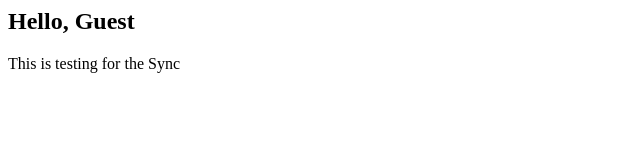
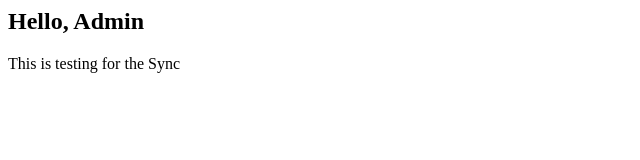
Before and after one commit to tswathikanth/myproject, a plain HTML site: page index.html in a window 1280 px wide. Shown: the full height of the page, 0-640 px from the left. Drawn offline with Linux system fonts and the light colour scheme.

Commit message:
modifed header

```diff
--- a/index.html
+++ b/index.html
@@ -1,6 +1,6 @@
 <html>
 <body>
-<h2>Hello, Guest</h2>
+<h2>Hello, Admin</h2>
 This is testing for the Sync
 </body>
 </html>
```
